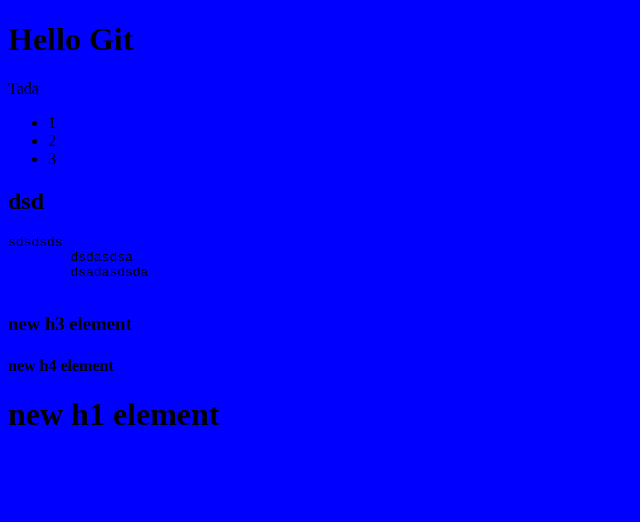
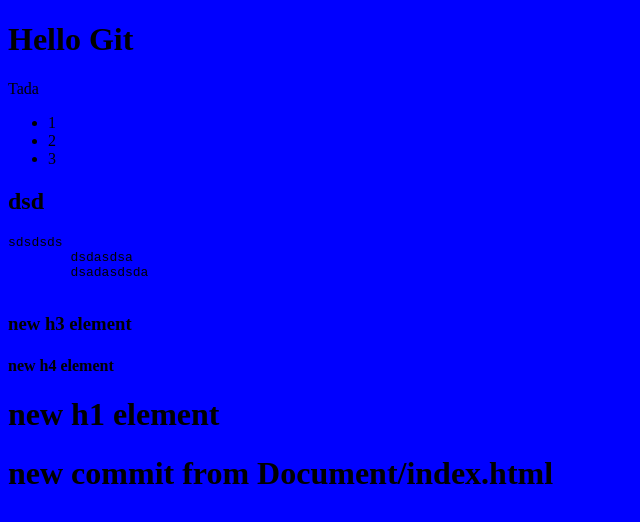
Before and after one commit to Sherkhan7/secondRepository, a plain HTML site: page index.html in a window 1280 px wide. Shown: the whole page, without its empty margins (0-640 px from the left). Drawn offline with Linux system fonts and the light colour scheme.

Commit message:
commmite

```diff
--- a/index.html
+++ b/index.html
@@ -23,5 +23,6 @@
     <h3>new h3 element</h3>
     <h4>new h4 element</h4>
     <h1>new h1 element</h1>
+    <h1>new commit from Document/index.html</h1>
 </body>
 </html>
```
